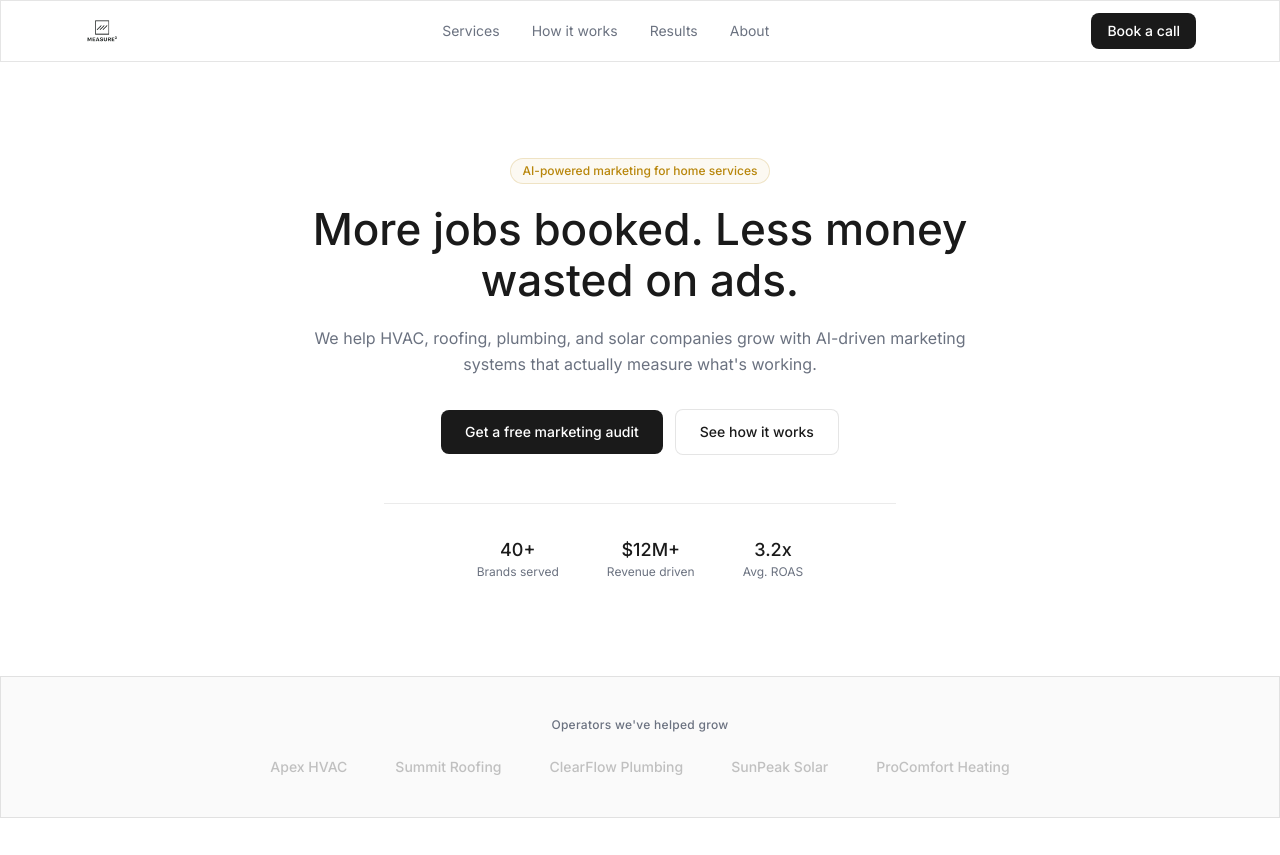
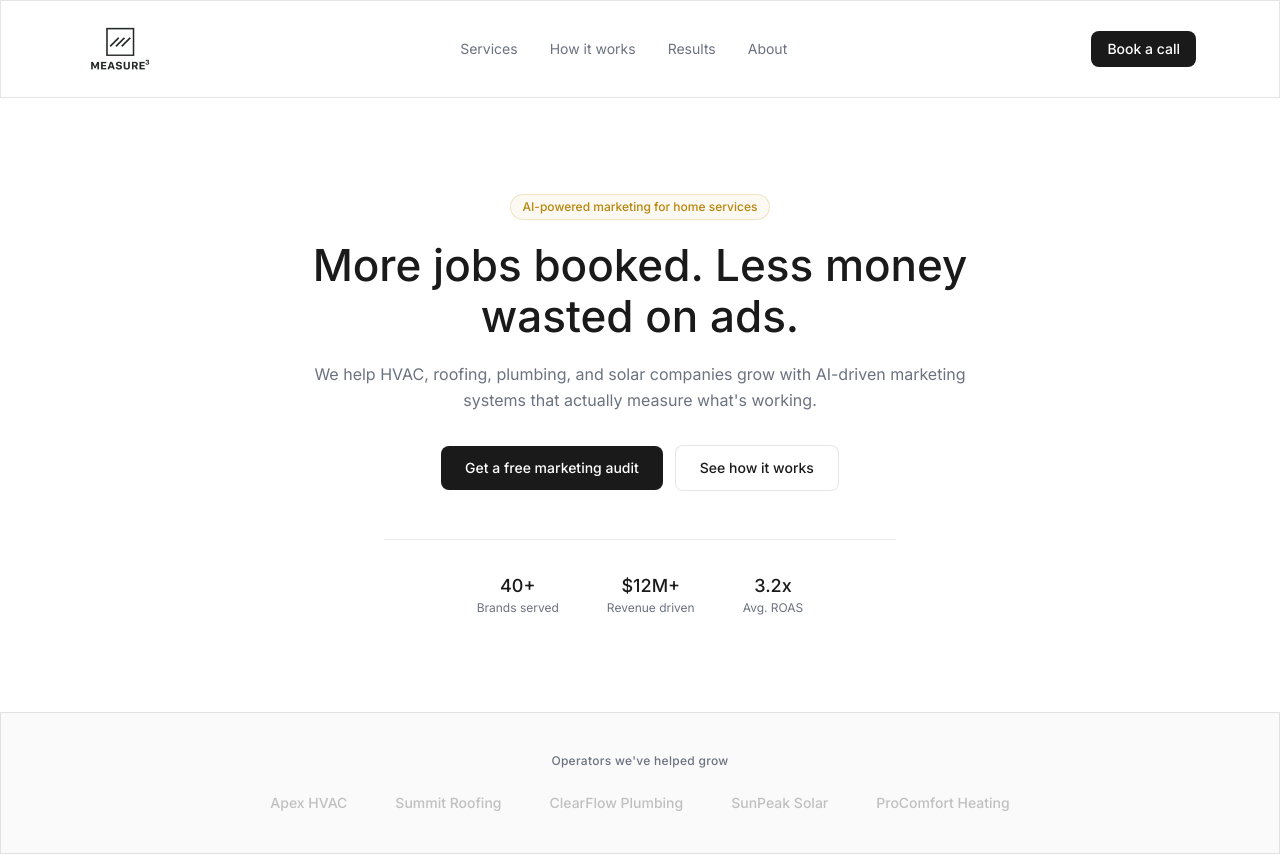
Before and after one commit to kylethumm90/measure3, a Next.js app: page / in a window 1280 px wide. Shown: the top 855 px of the page. Built offline with nearby package versions, Linux system fonts and the light colour scheme.

Commit message:
Double the nav logo size
https://claude.ai/code/session_01D16jSzeoq2udimZUvsFNZu

```diff
--- a/components/nav.tsx
+++ b/components/nav.tsx
@@ -40,9 +40,9 @@ export function Nav() {
           <Image
             src="/logo.png"
             alt="Measure3"
-            width={140}
-            height={40}
-            className="h-9 w-auto"
+            width={280}
+            height={80}
+            className="h-[72px] w-auto"
             priority
           />
         </Link>
```
